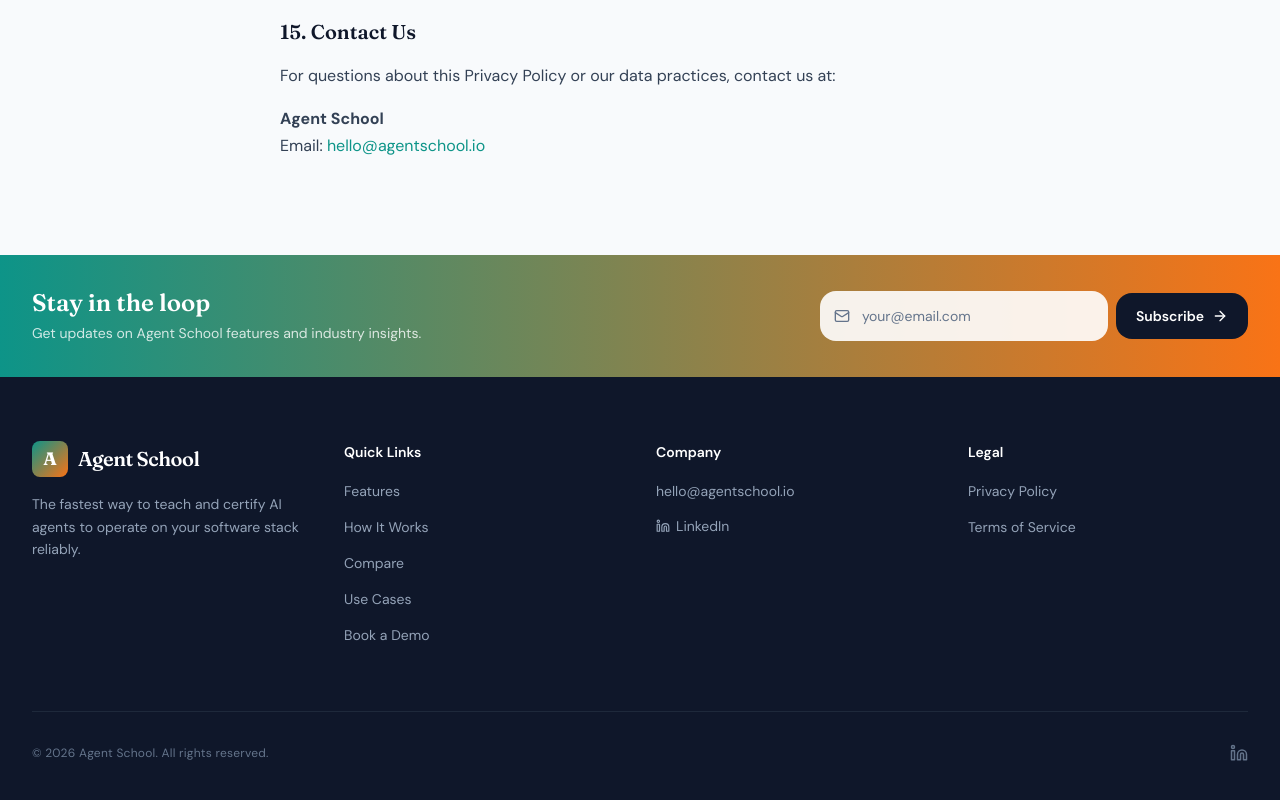
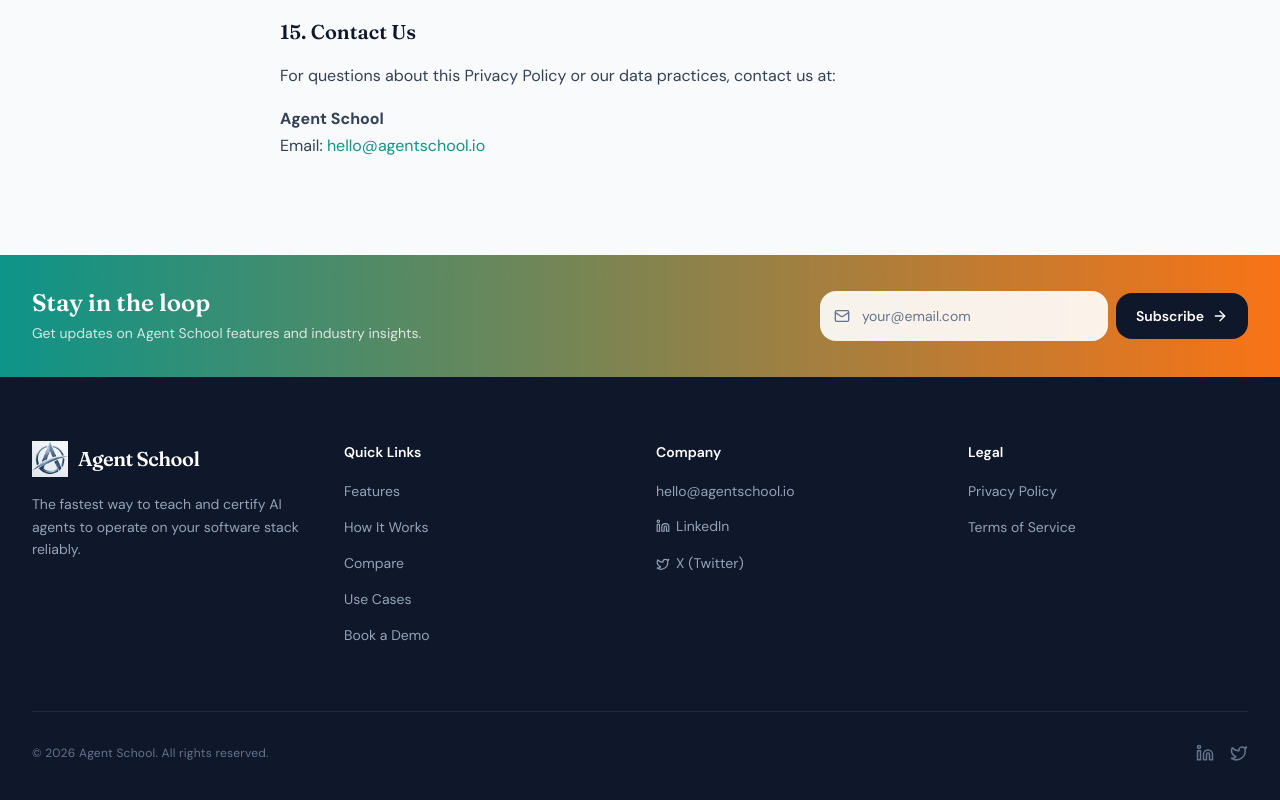
Before and after one commit to agent-school/website, a Next.js app: page /privacy in a window 1280 px wide. Shown: the part 4040-4840 px from the top of the page. Built offline with nearby package versions, Linux system fonts and the light colour scheme.

Commit message:
new: added twitter and terms and privacy

```diff
--- a/src/app/layout.tsx
+++ b/src/app/layout.tsx
@@ -78,8 +78,8 @@
   },
   twitter: {
     card: "summary_large_image",
-    site: "@agentschool",
-    creator: "@agentschool",
+    site: "@agentschool_io",
+    creator: "@agentschool_io",
     title: "Agent School — Turn Human Knowledge Into AI That Never Forgets",
     description:
       "Teach once, automate forever. 99% reliable AI agents that adapt when software changes. Join the revolution.",
@@ -126,6 +126,11 @@
     <html lang="en" className="scroll-smooth" suppressHydrationWarning>
       <head>
         <script
+          dangerouslySetInnerHTML={{
+            __html: `("scrollRestoration" in history) && (history.scrollRestoration = "manual"); window.scrollTo(0,0);`,
+          }}
+        />
+        <script
           type="application/ld+json"
           dangerouslySetInnerHTML={{ __html: JSON.stringify(jsonLd) }}
         />
--- a/src/components/layout/Footer.tsx
+++ b/src/components/layout/Footer.tsx
@@ -2,8 +2,8 @@
 
 import { useState } from "react";
 import { motion } from "framer-motion";
-import { Linkedin, ArrowRight, Mail } from "lucide-react";
-import { NAV_ITEMS, BOOKING_URL } from "@/lib/constants";
+import { Linkedin, ArrowRight, Mail, Twitter } from "lucide-react";
+import { NAV_ITEMS, BOOKING_URL, LINKEDIN_URL, TWITTER_URL } from "@/lib/constants";
 
 export function Footer() {
   const [email, setEmail] = useState("");
@@ -70,11 +70,11 @@
           {/* Brand */}
           <div className="lg:col-span-1">
             <div className="flex items-center gap-2.5 mb-4">
-              <div className="w-9 h-9 rounded-lg bg-gradient-to-br from-teal-600 to-orange-500 flex items-center justify-center">
-                <span className="text-white font-display font-bold text-lg leading-none">
-                  A
-                </span>
-              </div>
+              <img
+                src="/logo/agent school icon light square.png"
+                alt="Agent School"
+                className="h-9 w-9 object-contain"
+              />
               <span className="font-display font-semibold text-xl tracking-tight">
                 Agent School
               </span>
@@ -128,13 +128,24 @@
               </li>
               <li>
                 <a
-                  href="https://linkedin.com/company/agent-school"
+                  href={LINKEDIN_URL}
                   target="_blank"
                   rel="noopener noreferrer"
                   className="text-body-sm text-slate-400 dark:text-slate-500 hover:text-teal-400 dark:hover:text-teal-500 transition-colors inline-flex items-center gap-1.5"
                 >
                   <Linkedin size={14} />
                   LinkedIn
+                </a>
+              </li>
+              <li>
+                <a
+                  href={TWITTER_URL}
+                  target="_blank"
+                  rel="noopener noreferrer"
+                  className="text-body-sm text-slate-400 dark:text-slate-500 hover:text-teal-400 dark:hover:text-teal-500 transition-colors inline-flex items-center gap-1.5"
+                >
+                  <Twitter size={14} />
+                  X (Twitter)
                 </a>
               </li>
             </ul>
@@ -148,7 +159,7 @@
             <ul className="space-y-3">
               <li>
                 <a
-                  href="#"
+                  href="/privacy"
                   className="text-body-sm text-slate-400 dark:text-slate-500 hover:text-teal-400 dark:hover:text-teal-500 transition-colors"
                 >
                   Privacy Policy
@@ -156,7 +167,7 @@
               </li>
               <li>
                 <a
-                  href="#"
+                  href="/terms"
                   className="text-body-sm text-slate-400 dark:text-slate-500 hover:text-teal-400 dark:hover:text-teal-500 transition-colors"
                 >
                   Terms of Service
@@ -173,12 +184,22 @@
           </p>
           <div className="flex items-center gap-4">
             <a
-              href="https://linkedin.com/company/agent-school"
+              href={LINKEDIN_URL}
               target="_blank"
               rel="noopener noreferrer"
+              aria-label="LinkedIn"
               className="text-slate-500 dark:text-slate-600 hover:text-teal-400 dark:hover:text-teal-500 transition-colors"
             >
               <Linkedin size={18} />
+            </a>
+            <a
+              href={TWITTER_URL}
+              target="_blank"
+              rel="noopener noreferrer"
+              aria-label="X (Twitter)"
+              className="text-slate-500 dark:text-slate-600 hover:text-teal-400 dark:hover:text-teal-500 transition-colors"
+            >
+              <Twitter size={18} />
             </a>
           </div>
         </div>
```
Also changed, not shown: 2 other files (tests, documents, lock files or other folders).
